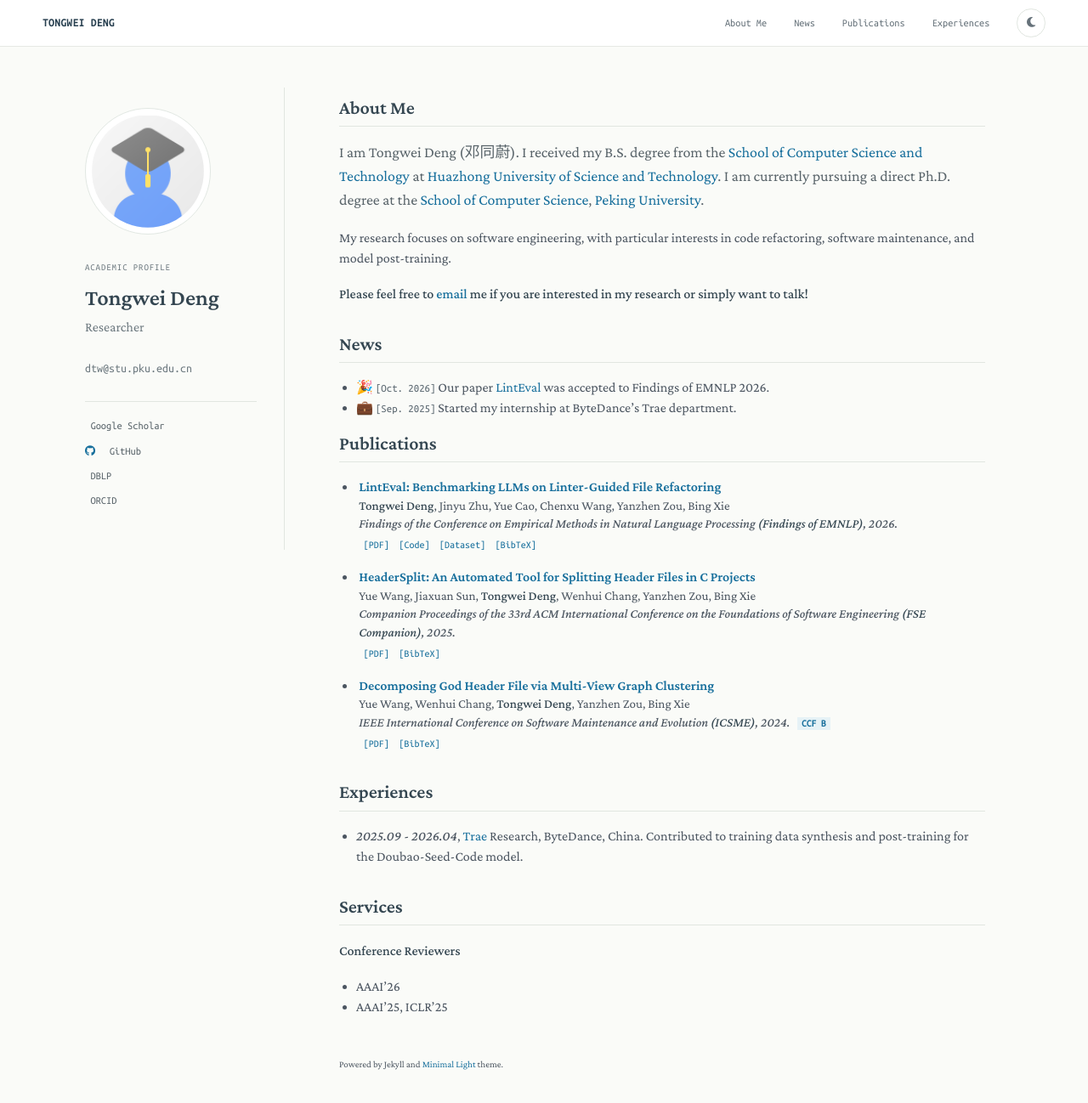
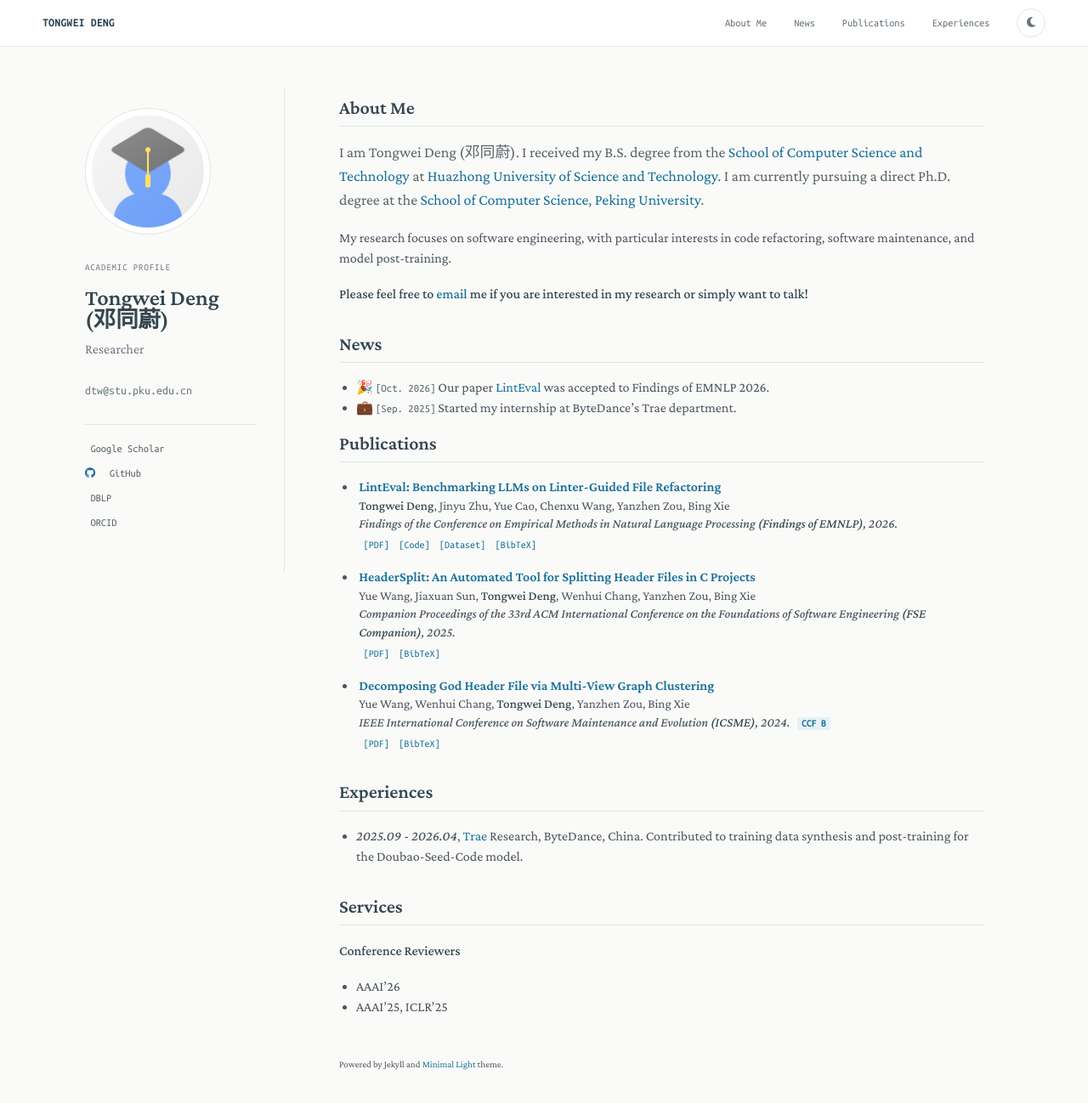
Before and after one commit to 6643789wsx/6643789wsx.github.io, a Jekyll site: the page built from index.md, in a window 1280 px wide and 1377 px high. Shown: the top 1298 px of the window at 85% size. Built offline with Jekyll 4.4.1, drawn with Linux system fonts in a browser that asks for light colours; a style sheet for code colours, icons or effects is not loaded; our own code applies the rules of GitHub Pages for plain Markdown files.

Commit message:
Use real content date for sitemap lastmod and show Chinese name in heading

```diff
--- a/_config.yml
+++ b/_config.yml
@@ -10,6 +10,9 @@
 keywords: "Tongwei Deng, 邓同蔚, Peking University, software engineering"
 description: "Tongwei Deng (邓同蔚) is a Ph.D. student at Peking University researching software engineering, code refactoring, and model post-training. 邓同蔚的学术主页。"
 canonical: https://6643789wsx.github.io/
+# Date the homepage content was last actually edited (YYYY-MM-DD), used for sitemap lastmod.
+# Update this whenever index.md or the profile/layout content changes.
+homepage_last_modified: 2026-10-18
 
 # Links
 # If you don't need one of them, you may delete the corresponding line.
--- a/_layouts/homepage.html
+++ b/_layouts/homepage.html
@@ -68,7 +68,7 @@
         {% endif %}
 
         <p class="profile-kicker">Academic profile</p>
-        <h1>{{ site.title }}</h1>
+        <h1>{{ site.title }}{% if site.title_zh %} <span class="name-zh" lang="zh-CN">({{ site.title_zh }})</span>{% endif %}</h1>
 
         {% if site.position %}
         <position style="font-size:1.10rem;">{{ site.position }}</position>
--- a/_sass/minimal-light.scss
+++ b/_sass/minimal-light.scss
@@ -676,6 +676,7 @@
 .image.avatar img { background:var(--avatar-bg); border:1px solid var(--avatar-border); padding:.45rem; width:132px; }
 .profile-kicker { color:var(--muted); font-size:.68rem; margin-top:1.5rem; }
 .profile-panel h1 { color:var(--heading); font-size:1.65rem; }
+.profile-panel h1 .name-zh { white-space:nowrap; }
 .profile-panel position, .profile-panel autocolor, .profile-panel email { color:var(--muted); }
 .profile-links { border-top:1px solid var(--border); display:grid; gap:.65rem; margin-top:1.7rem; padding-top:1.2rem; }
 .profile-links a { color:var(--text-soft); font-family:"Ubuntu Mono", monospace; font-size:.78rem; }
--- a/sitemap.xml
+++ b/sitemap.xml
@@ -4,7 +4,7 @@
 <urlset xmlns="http://www.sitemaps.org/schemas/sitemap/0.9">
   <url>
     <loc>{{ site.canonical }}</loc>
-    <lastmod>{{ site.time | date_to_xmlschema }}</lastmod>
+    {% if site.homepage_last_modified %}<lastmod>{{ site.homepage_last_modified | date_to_xmlschema }}</lastmod>{% endif %}
     <changefreq>monthly</changefreq>
     <priority>1.0</priority>
   </url>
```
